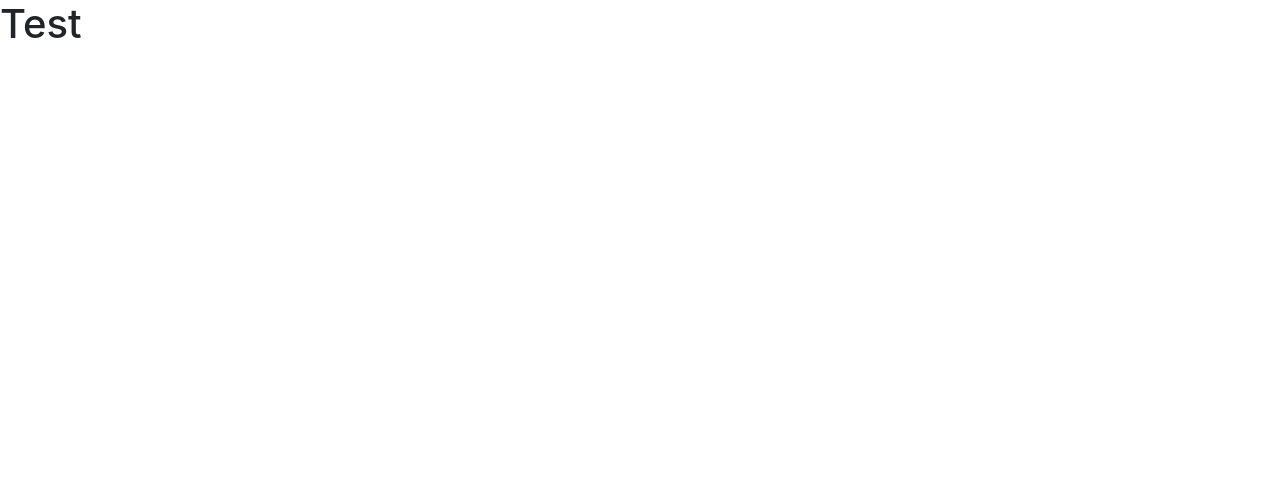
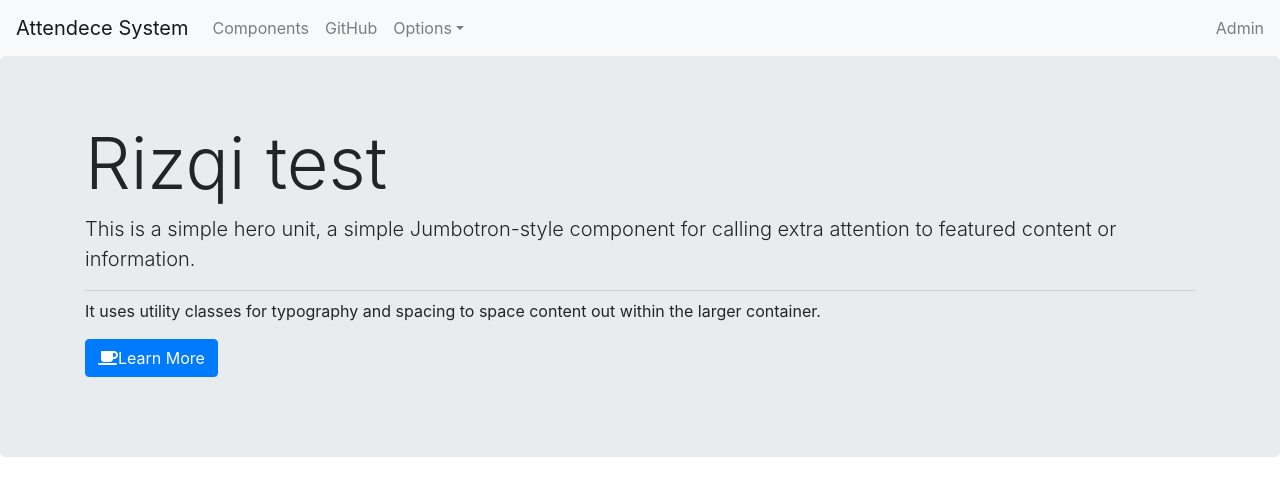
Before and after one commit to skipfortoday/react-admin, a React (Create React App) app: page / in a window 1280 px wide. Shown: the top 496 px of the page. Built offline with nearby package versions, Linux system fonts and the light colour scheme.

Commit message:
install font awesome

```diff
--- a/package.json
+++ b/package.json
@@ -3,6 +3,9 @@
   "version": "0.1.0",
   "private": true,
   "dependencies": {
+    "@fortawesome/fontawesome-svg-core": "^1.2.32",
+    "@fortawesome/free-solid-svg-icons": "^5.15.1",
+    "@fortawesome/react-fontawesome": "^0.1.14",
     "@testing-library/jest-dom": "^5.11.8",
     "@testing-library/react": "^11.2.3",
     "@testing-library/user-event": "^12.6.0",
--- a/src/App.js
+++ b/src/App.js
@@ -1,10 +1,17 @@
 import React, { Component } from 'react'
+import JumbotronCmp from './components/JumbotronCmp'
+import NavbarCmp from './components/NavbarCmp'
 
 export default class App extends Component {
+  state = {
+    title: "Rizqi test"
+  }
+
   render() {
     return (
       <div>
-        <h1>Test</h1>
+        <NavbarCmp/>
+        <JumbotronCmp title={this.state.title}/>
       </div>
     )
   }
--- /dev/null
+++ b/src/components/JumbotronCmp.js
@@ -0,0 +1,25 @@
+import React from 'react';
+import { Jumbotron, Button, Container } from 'reactstrap';
+import { FontAwesomeIcon } from '@fortawesome/react-fontawesome'
+import { faCoffee } from '@fortawesome/free-solid-svg-icons'
+
+const JumbotronCmp = (props) => {
+  return (
+    <div>
+      <Jumbotron>
+        <Container>
+        <h1 className="display-3">{props.title}</h1>
+        <p className="lead">This is a simple hero unit, a simple Jumbotron-style component for calling extra attention to featured content or information.</p>
+        <hr className="my-2" />
+        <p>It uses utility classes for typography and spacing to space content out within the larger container.</p>
+        <p className="lead">
+          <Button color="primary" ><FontAwesomeIcon icon={faCoffee} />Learn More</Button>
+        </p>
+        </Container>
+
+      </Jumbotron>
+    </div>
+  );
+};
+
+export default JumbotronCmp;
--- /dev/null
+++ b/src/components/NavbarCmp.js
@@ -0,0 +1,60 @@
+import React, { useState } from 'react';
+import {
+  Collapse,
+  Navbar,
+  NavbarToggler,
+  NavbarBrand,
+  Nav,
+  NavItem,
+  NavLink,
+  UncontrolledDropdown,
+  DropdownToggle,
+  DropdownMenu,
+  DropdownItem,
+  NavbarText
+} from 'reactstrap';
+
+const NavbarCmp = (props) => {
+  const [isOpen, setIsOpen] = useState(false);
+
+  const toggle = () => setIsOpen(!isOpen);
+
+  return (
+    <div>
+      <Navbar color="light" light expand="md">
+        <NavbarBrand href="/">Attendece System</NavbarBrand>
+        <NavbarToggler onClick={toggle} />
+        <Collapse isOpen={isOpen} navbar>
+          <Nav className="mr-auto" navbar>
+            <NavItem>
+              <NavLink href="/components/">Components</NavLink>
+            </NavItem>
+            <NavItem>
+              <NavLink href="https://github.com/reactstrap/reactstrap">GitHub</NavLink>
+            </NavItem>
+            <UncontrolledDropdown nav inNavbar>
+              <DropdownToggle nav caret>
+                Options
+              </DropdownToggle>
+              <DropdownMenu right>
+                <DropdownItem>
+                  Option 1
+                </DropdownItem>
+                <DropdownItem>
+                  Option 2
+                </DropdownItem>
+                <DropdownItem divider />
+                <DropdownItem>
+                  Reset
+                </DropdownItem>
+              </DropdownMenu>
+            </UncontrolledDropdown>
+          </Nav>
+          <NavbarText>Admin</NavbarText>
+        </Collapse>
+      </Navbar>
+    </div>
+  );
+}
+
+export default NavbarCmp;
```
Also changed, not shown: 2 other files (tests, documents, lock files or other folders).
